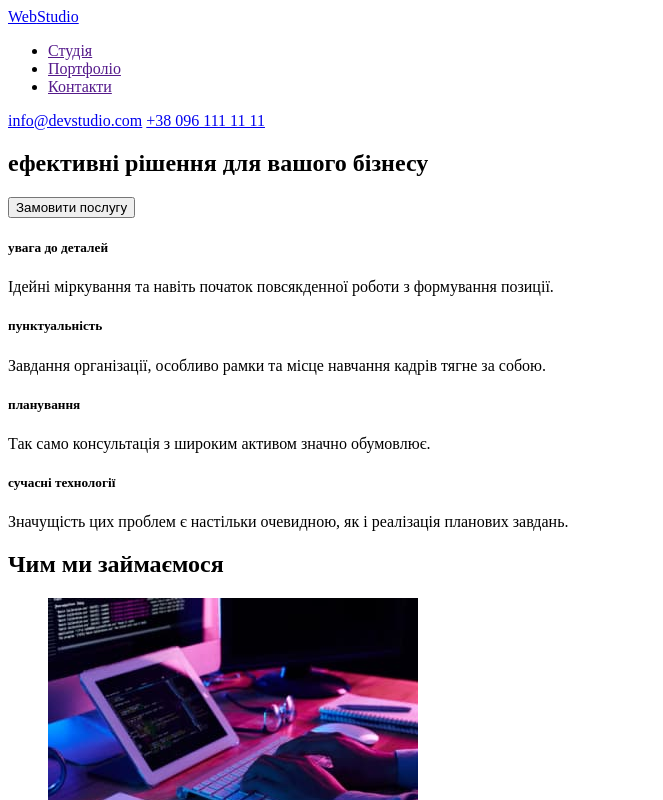
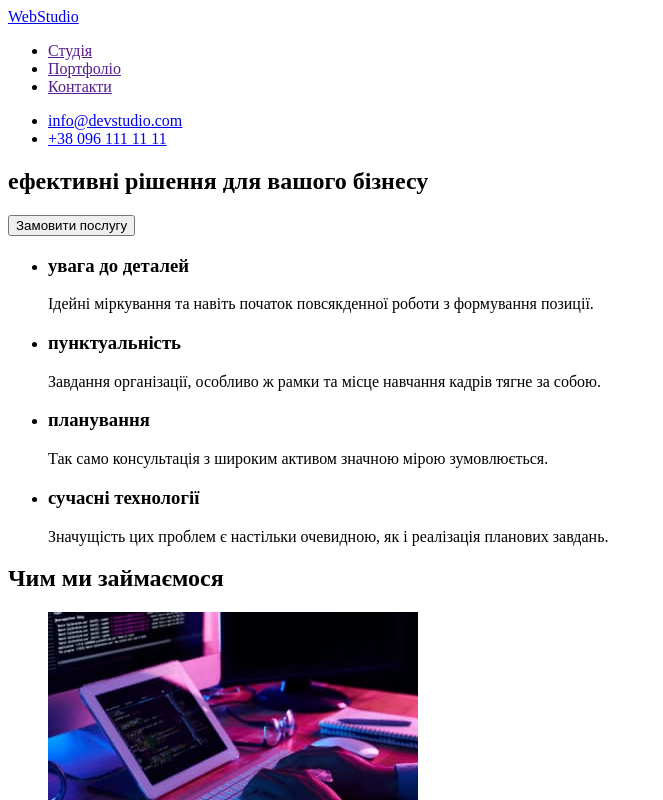
Before and after one commit to Myrkoli/goit-markup-hw-01, a plain HTML site: page index.html in a window 1280 px wide. Shown: the top 800 px of the page, without its empty margins (0-663 px from the left). Drawn offline with Linux system fonts and the light colour scheme.

Commit message:
edited index.html

```diff
--- a/index.html
+++ b/index.html
@@ -21,8 +21,14 @@
 
         </ul>
         </nav>
+        <ul>
+            <li>
         <a href="mailto:info@devstudio.com">info@devstudio.com</a>
+    </li>
+    <li>
         <a href="tel:0961111111">+38 096 111 11 11</a>
+    </li>
+        </ul>
 
     </header>
     <main>
@@ -33,21 +39,27 @@
         </section>
         <section>
             <h2 hidden>Особливості</h2>
-            <h5>увага до деталей</h5>
+            <ul>
+                <li>
+            <h3>увага до деталей</h3>
             <p>Ідейні міркування та навіть початок повсякденної роботи з формування позиції.</p>
-            <h5>пунктуальність</h5>
-            <p>Завдання організації, особливо рамки та місце навчання кадрів тягне за собою.</p>
-            <h5>планування</h5>
-            <p>Так само консультація з широким активом значно обумовлює.</p>
-            <h5>сучасні технології</h5>
-            <p>Значущість цих проблем є настільки очевидною, як і реалізація планових завдань.</p></h2>
-
+        </li>
+        <li>
+            <h3>пунктуальність</h3>
+            <p>Завдання організації, особливо ж рамки та місце навчання кадрів тягне за собою.</p>
+        </li>
+        <li>
+            <h3>планування</h3>
+            <p>Так само консультація з широким активом значною мірою зумовлюється.</p>
+        </li>
+        <li>
+            <h3>сучасні технології</h3>
+            <p>Значущість цих проблем є настільки очевидною, як і реалізація планових завдань.</p>
+        </li>
+            </ul>
         </section>
         <section>
-            <div>
             <h2>Чим ми займаємося</h2>
-            </div>
-            <div>
             <ul>
                 <li>
                     <img src="./images/about/img-1.jpg"
@@ -68,7 +80,6 @@
                     height="294"/>
                 </li>
             </ul>
-            </div>
         </section>
         <section>
             <h2>Наша команда</h2>
```
Lines whose indentation alone changed are shown as unchanged.
